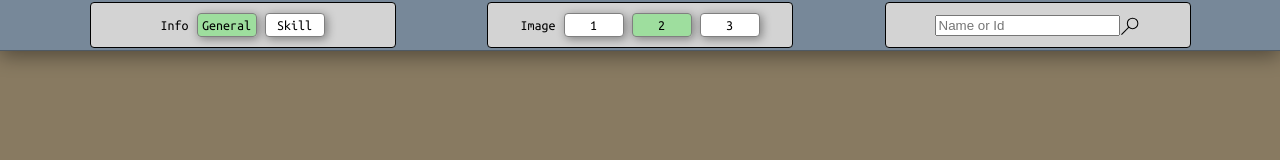
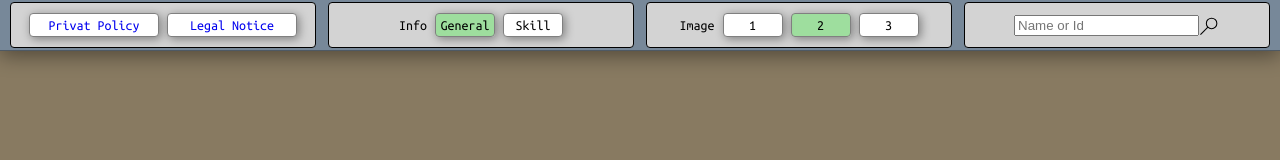
Before and after one commit to Siegert-S/pokedex, a plain HTML site: page index.html in a window 1280 px wide. Drawn offline with nearby package versions, Linux system fonts and the light colour scheme; no server answers.

Commit message:
add legal

```diff
--- a/script/nav_bar.js
+++ b/script/nav_bar.js
@@ -22,6 +22,10 @@ function printNavBar() {
     let htmlcode = /*html*/`
     <div class="nav_bar_menu">
         <div class="show_selector">
+            <a class="buttons link" href="https://saschasiegert.de/policy" target="_blank" rel="noopener noreferrer">Privat Policy</a>
+            <a class="buttons link" href="https://saschasiegert.de/policy" target="_blank" rel="noopener noreferrer">Legal Notice</a>
+        </div>
+        <div class="show_selector">
             <span>Info</span>
             <div onclick="selectInfo(true)" id="select_general" class="activ_selector buttons">General</div>
             <div onclick="selectInfo(false)" id="select_skill" class="buttons">Skill</div>
@@ -42,6 +46,7 @@ function printNavBar() {
     <div class="burger_menu" onclick="showNav()">
         <img src="./img/lupe.svg" alt="">
     </div>
+
     `;
 
     return htmlcode;
@@ -74,7 +79,7 @@ function printBurgerMenu() {
 }
 
 function showNav() {
-let frame = document.getElementById('side_nav').classList.toggle('slide_in')
+    let frame = document.getElementById('side_nav').classList.toggle('slide_in')
 }
 
 function setImageSelector(number) {
@@ -126,7 +131,6 @@ function nameOrNumber(filter, sample) {
     }
 }
 
-
 function testForCompletSearch() {
     if (!(search_count == Object.keys(pokemon).length)) {
         search();
--- a/style/nav_bar.css
+++ b/style/nav_bar.css
@@ -114,6 +114,16 @@ span {
     transform: translateX(0%);
 }
 
+.link{
+    text-decoration: none;
+    background-color: white;
+    border-radius: 4px;
+    border: 1px solid gray;
+    padding: 4px;
+    cursor: pointer;
+    width: 120px;
+}
+
 
 @media screen and (max-width: 670px) {
     .nav_bar_menu{
```
Also changed, not shown: 1 other file.
